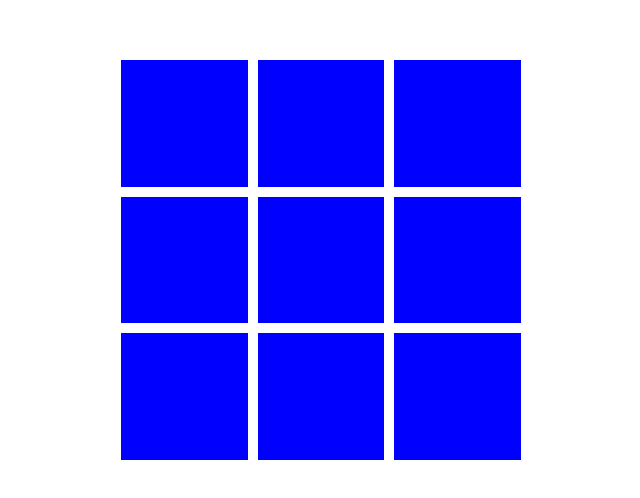
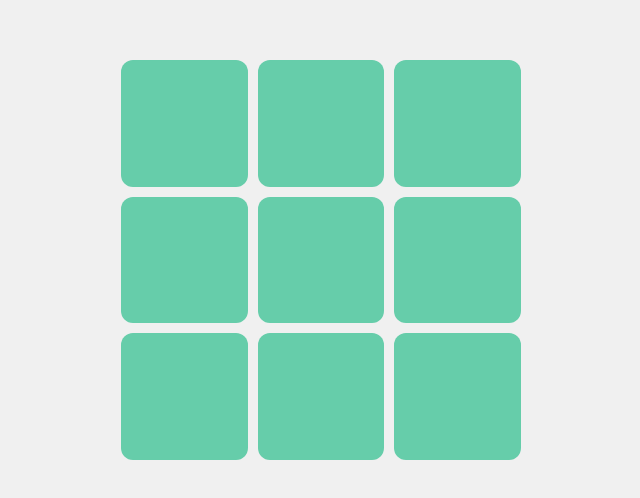
Before and after one commit to wishyrater/odin-tictactoe, a plain HTML site: page index.html in a window 1280 px wide. Shown: the part 140-638 px from the top of the page, without its empty margins (319-959 px from the left). Drawn offline with Linux system fonts and the light colour scheme.

Commit message:
Add styling to heading and game item fonts

```diff
--- a/styles.css
+++ b/styles.css
@@ -7,6 +7,13 @@ body {
     flex-direction: column;
     justify-content: center;
     align-items: center;
+
+    background-color: #f0f0f0;
+}
+
+h1 {
+    font-size: 48px;
+    font-family: 'Courier New', Courier, monospace;
 }
 
 .game-container {
@@ -21,10 +28,12 @@ body {
 }
 
 .game-item {
-    background-color: blue;
+    background-color: mediumaquamarine;
     color: white;
     font-size: 48px;
+    font-family: 'Courier New', Courier, monospace;
     display: flex;
     justify-content: center;
     align-items: center;
+    border-radius: 12px;
 }
```
